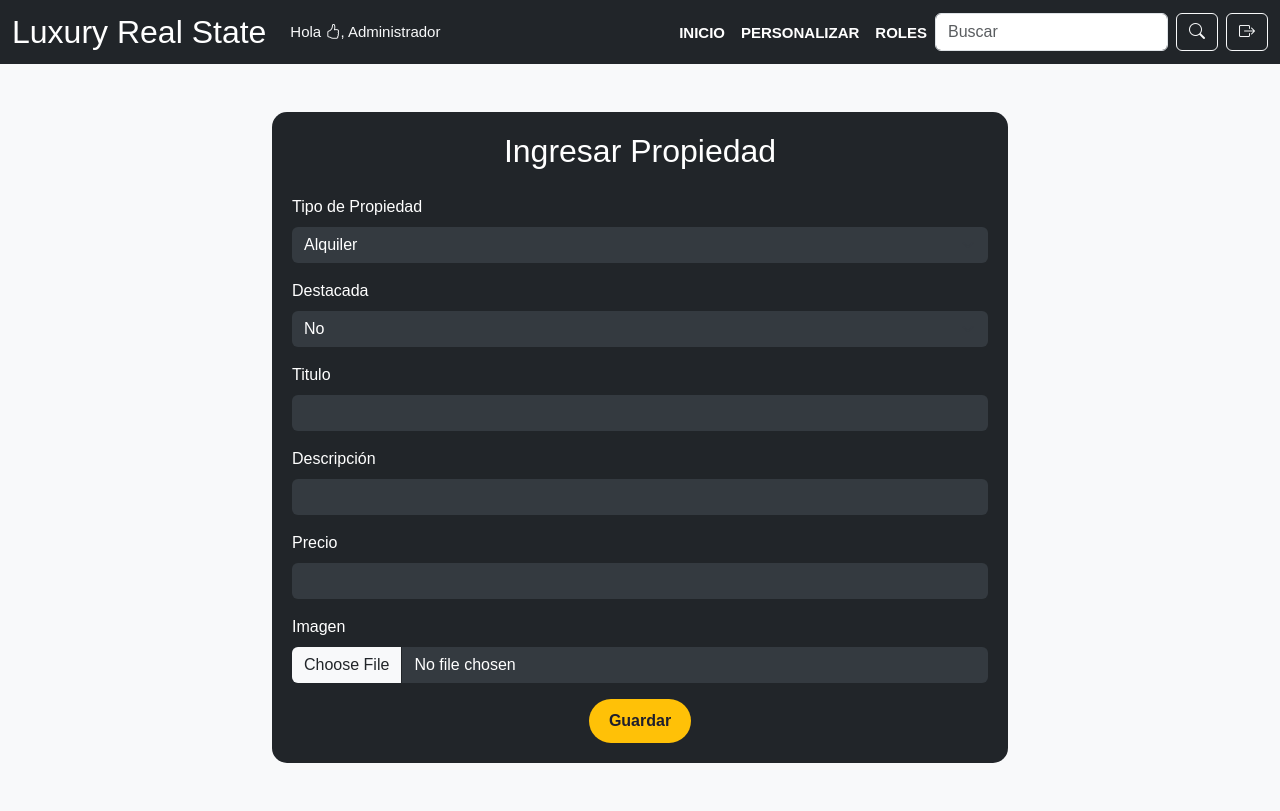
After one commit to Denzel2711/proyectoWebII, a PHP site: page /ingresarPropiedad.php in a window 1280 px wide. The commit adds this page. Run offline with PHP 8.4, Linux system fonts and the light colour scheme; a user stored in the database is signed in; some libraries are stand-ins or nearby versions.

Commit message:
actualización
se agrega solamente el front de ingresarPropiedad

```diff
--- a/assets/include/navbar.php
+++ b/assets/include/navbar.php
@@ -48,10 +48,10 @@ $nombreUsuario = isset($_SESSION['usuario']['nombre']) ? $_SESSION['usuario']['n
                         </li>
                     <?php elseif ($privilegio == 'agente_de_ventas') : ?>
                         <li class="nav-item">
-                            <a class="nav-link" href="./ventas.php">MIS VENTAS</a>
+                            <a class="nav-link" href="./index.php">MIS PROPIEDADES</a>
                         </li>
                         <li class="nav-item">
-                            <a class="nav-link" href="./ventas.php">CREAR VENTA</a>
+                            <a class="nav-link" href="./ingresarPropiedad.php">CREAR VENTA</a>
                         </li>
                     <?php endif; ?>
                 </ul>
--- /dev/null
+++ b/ingresarPropiedad.php
@@ -0,0 +1,85 @@
+<?php include_once 'php/mostrar.php';
+include './php/session.php';
+if (!isset($_SESSION['usuario'])) {
+    header("Cache-Control: no-cache, no-store, must-revalidate");
+    header("Pragma: no-cache");
+    header("Expires: 0");
+    header("Location: login.php");
+    exit();
+}
+?>
+
+<!DOCTYPE html>
+<html lang="es">
+
+<head>
+    <meta charset="UTF-8">
+    <meta name="viewport" content="width=device-width, initial-scale=1.0">
+    <title>Luxury Real Estate</title>
+    <link rel="stylesheet" href="./style/index.css">
+    <link href="https://cdn.jsdelivr.net/npm/bootstrap@5.3.0/dist/css/bootstrap.min.css" rel="stylesheet">
+    <link href="https://cdn.jsdelivr.net/npm/bootstrap-icons/font/bootstrap-icons.css" rel="stylesheet">
+    <link rel="stylesheet" type="text/css" href="./php/dynamic-styles.php">
+    <script src="https://cdn.jsdelivr.net/npm/bootstrap@5.3.0/dist/js/bootstrap.bundle.min.js"></script>
+    <script src="https://www.google.com/recaptcha/api.js" async defer></script>
+    <link rel="stylesheet" href="./style/personalizar.css">
+</head>
+
+<body>
+    <?php include_once './assets/include/navbar.php'; ?>
+    <div class="container my-5">
+        <div class="row justify-content-center">
+            <div class="col-md-8">
+                <div class="bg-dark custom-card">
+                    <h2 class="text-center">Ingresar Propiedad</h2>
+                    <form action="php/logicaPersonalizar.php" method="POST" enctype="multipart/form-data" class="mt-4" id="personalizar">
+
+                        <div class="mb-3">
+                            <label for="color_tema" class="form-label">Tipo de Propiedad</label>
+                            <select class="form-select" name="tipo_propiedad" id="color_tema">
+                                <option value="Alquiler">Alquiler</option>
+                                <option value="Venta">Venta</option>
+                            </select>
+                        </div>
+
+                        <div class="mb-3">
+                            <label for="destacada" class="form-label">Destacada</label>
+                            <select class="form-select" name="destacada" id="destacada">
+                                <option value="false">No</option>
+                                <option value="true">Si</option>
+                            </select>
+                        </div>
+
+                        <div class="mb-3">
+                            <label for="titulo" class="form-label">Titulo</label>
+                            <input type="text" class="form-control" name="titulo" id="titulo">
+                        </div>
+
+                        <div class="mb-3">
+                            <label for="descripcion" class="form-label">Descripción</label>
+                            <input type="text" class="form-control" name="descripcion" id="descripcion">
+                        </div>
+
+                        <div class="mb-3">
+                            <label for="precio" class="form-label">Precio</label>
+                            <input type="number" class="form-control" name="precio" id="precio" min="0">
+                        </div>
+
+                        <div class="mb-3">
+                            <label for="imagen" class="form-label">Imagen</label>
+                            <input type="file" class="form-control" name="imagen" id="imagen">
+                        </div>
+
+                        <div class="text-center">
+                            <button type="submit" class="btn btn-custom">Guardar</button>
+                        </div>
+                    </form>
+                </div>
+            </div>
+        </div>
+    </div>
+
+    <script src="https://cdn.jsdelivr.net/npm/bootstrap@5.3.0/dist/js/bootstrap.bundle.min.js"></script>
+</body>
+
+</html>
```
